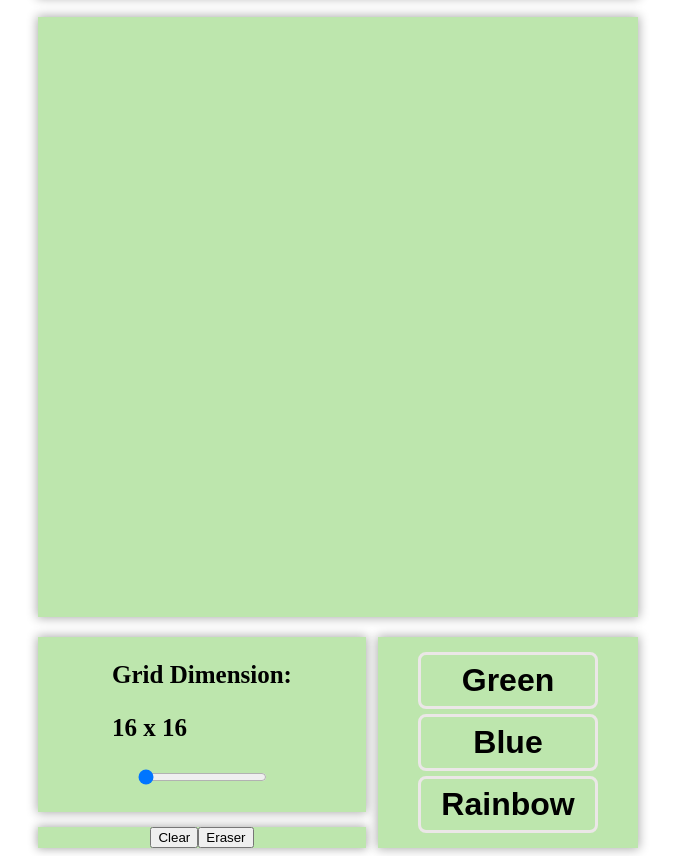
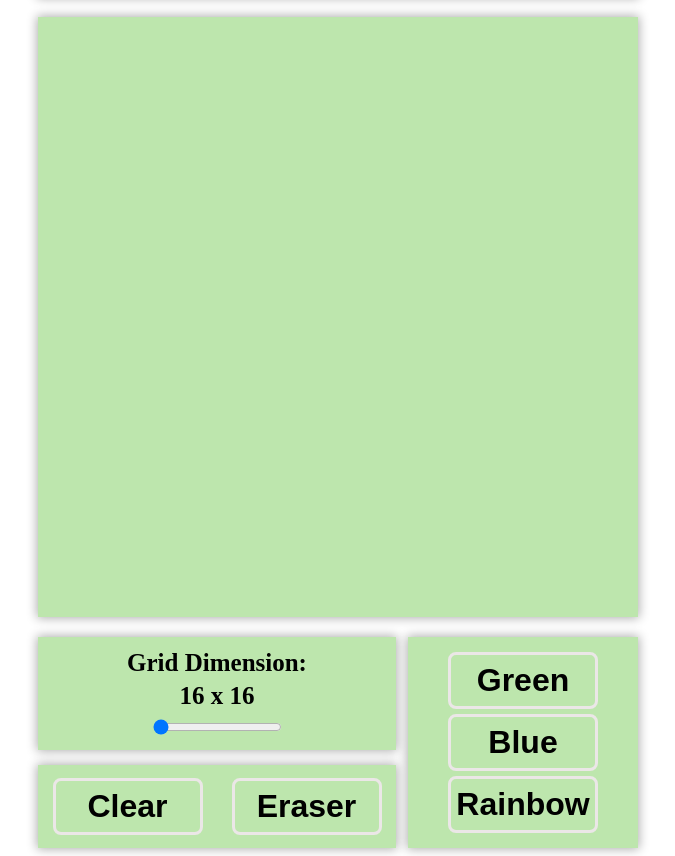
Before and after one commit to raf3i/etch-a-sketch, a plain HTML site: page index.html in a window 1280 px wide. Shown: the part 112-968 px from the top of the page, without its empty margins (302-977 px from the left). Drawn offline with Linux system fonts and the light colour scheme.

Commit message:
Clear and eraser button styling

```diff
--- a/style.css
+++ b/style.css
@@ -72,14 +72,26 @@ h1 {
   flex-grow: 1;
   display: flex;
   flex-direction: column;
+  gap: 7px;
 }
 
 .grid-dimension {
   font-weight: bold;
 }
 
+.grid-value {
+  text-align: center;
+  margin: 5px 0 0px 0;
+}
+
 .slider {
   background-color: rgb(0, 187, 0);
+}
+
+.bottom-buttons {
+  flex-grow: 1;
+  display: flex;
+  justify-content: space-around;
 }
 
 .color-options {
@@ -97,14 +109,16 @@ ul {
   gap: 5px;
 }
 
-.color {
+.color,
+.clear,
+.eraser {
   background-color: rgba(128, 128, 128, 0);
   border: 3px solid rgb(235, 231, 231);
   font-weight: bold;
   border-radius: 8px;
   font-size: 32px;
   cursor: pointer;
-  width: 180px;
+  width: 150px;
   padding: 7px 0;
 }
 
```
